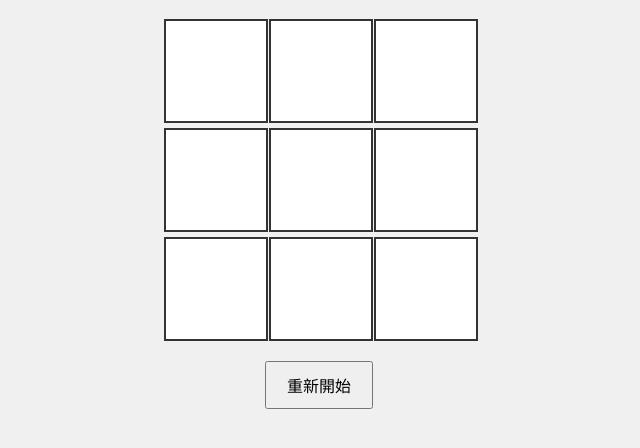
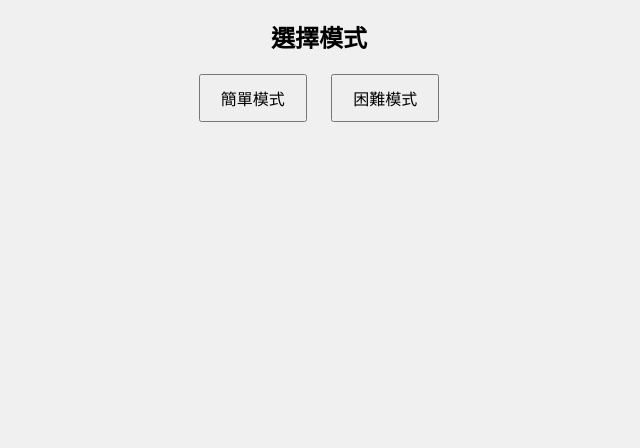
Before and after one commit to xxyzyh-code/tic-tac-toe, a plain HTML site: page index.html in a window 1280 px wide. Shown: the part 70-518 px from the top of the page, without its empty margins (321-961 px from the left). Drawn offline with Linux system fonts and the light colour scheme.

Commit message:
Update index.html

```diff
--- a/index.html
+++ b/index.html
@@ -7,6 +7,14 @@
 </head>
 <body>
   <h1>九宮格：你 vs 電腦</h1>
+
+  <h2>選擇模式</h2>
+  <div id="mode-select">
+    <button id="easy">簡單模式</button>
+    <button id="hard">困難模式</button>
+  </div>
+
+  <div id="game" style="display: none;">
     <div id="board">
       <!-- 9 個格子 -->
       <div class="cell" data-index="0"></div>
@@ -20,6 +28,8 @@
       <div class="cell" data-index="8"></div>
     </div>
     <button id="restart">重新開始</button>
+  </div>
+
   <script src="script.js"></script>
 </body>
 </html>
```
Lines whose indentation alone changed are shown as unchanged.
